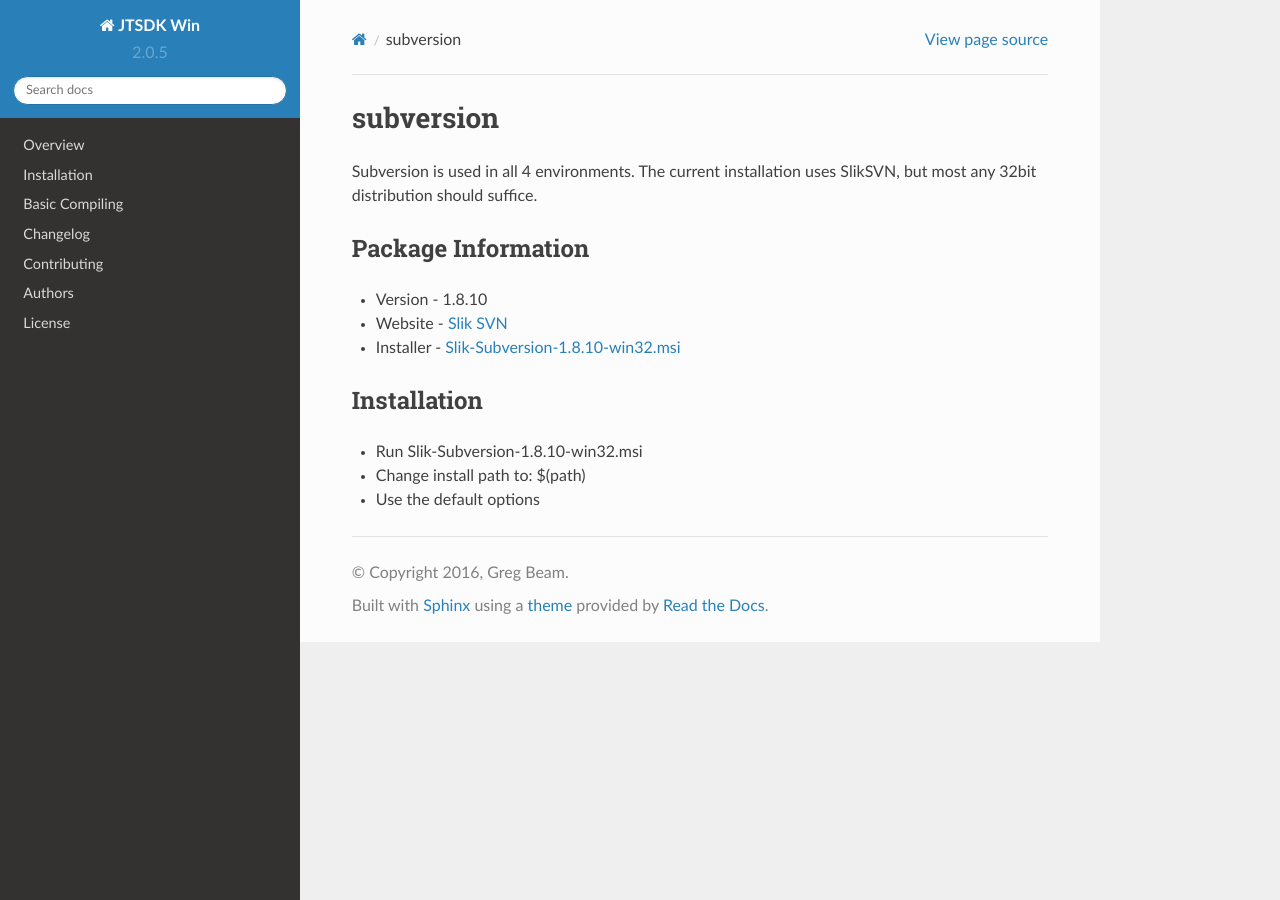
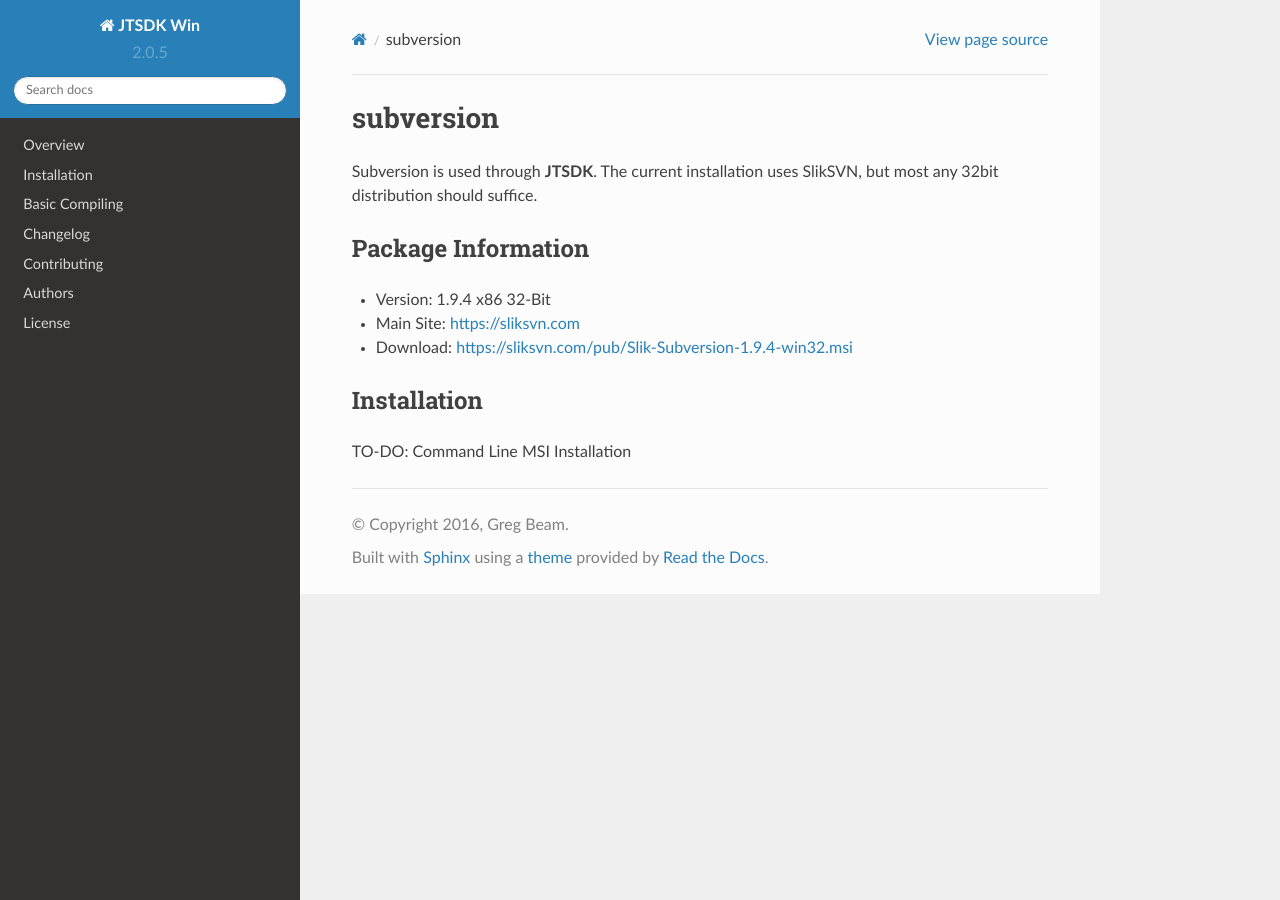
Before and after one commit to JTSDK/jtsdk-win, a Sphinx documentation site: the page built from docs/source/dev-guide/dev-svn.rst, in a window 1280 px wide. Built offline with Sphinx 7.4.7 and the Read the Docs theme 2.0.0, drawn with Linux system fonts in a browser that asks for light colours.

Commit message:
Update cmake and svn rst files

```diff
--- a/docs/source/dev-guide/dev-cmake.rst
+++ b/docs/source/dev-guide/dev-cmake.rst
@@ -7,9 +7,9 @@ MAP65.
 Package Information
 ~~~~~~~~~~~~~~~~~~~
 
--  Version - 3.0.2
--  Website - `Cmake.org <http://www.cmake.org/>`__
--  Installer -
+* Version - 3.0.2 x86 32-Bit
+* Main Site -  `Cmake.org <http://www.cmake.org/>`__
+* Installer -
    `cmake-3.0.2-win32-x86.zip <http://www.cmake.org/files/v3.0/cmake-3.0.2-win32-x86.zip>`__
 
 Installation
--- a/docs/source/dev-guide/dev-svn.rst
+++ b/docs/source/dev-guide/dev-svn.rst
@@ -1,20 +1,19 @@
 subversion
 ----------
 
-Subversion is used in all 4 environments. The current installation uses
+Subversion is used through **JTSDK**. The current installation uses
 SlikSVN, but most any 32bit distribution should suffice.
 
 Package Information
 ~~~~~~~~~~~~~~~~~~~
 
--  Version - 1.8.10
--  Website - `Slik SVN <https://sliksvn.com>`__
--  Installer -
-   `Slik-Subversion-1.8.10-win32.msi <https://sliksvn.com/pub/Slik-Subversion-1.8.10-win32.msi>`__
+* Version: 1.9.4 x86 32-Bit
+* Main Site: https://sliksvn.com
+* Download: https://sliksvn.com/pub/Slik-Subversion-1.9.4-win32.msi
 
 Installation
 ~~~~~~~~~~~~
 
--  Run Slik-Subversion-1.8.10-win32.msi
--  Change install path to: $(path)
--  Use the default options
+TO-DO: Command Line MSI Installation
+
+.. SlikSVN: https://sliksvn.com
```
